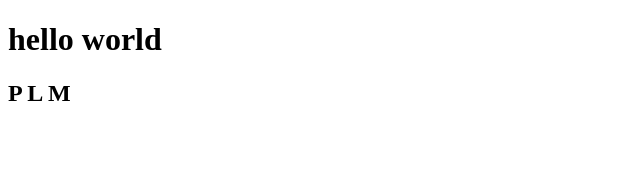
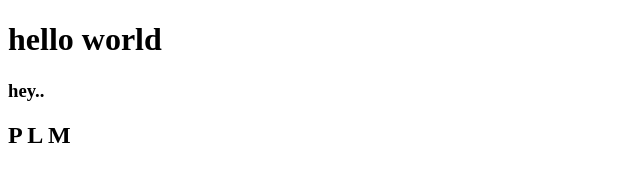
Before and after one commit to agrawal2405200/NGO, a plain HTML site: page index.html in a window 1280 px wide. Shown: the whole page, without its empty margins (0-640 px from the left). Drawn offline with Linux system fonts and the light colour scheme.

Commit message:
Update index.html

```diff
--- a/index.html
+++ b/index.html
@@ -5,6 +5,7 @@
 <head>
     <body>
         <h1>hello world</h1>
+        <h3>hey..</h3>
         <h2> P L M</h2>
     </body>
 </head>
```
